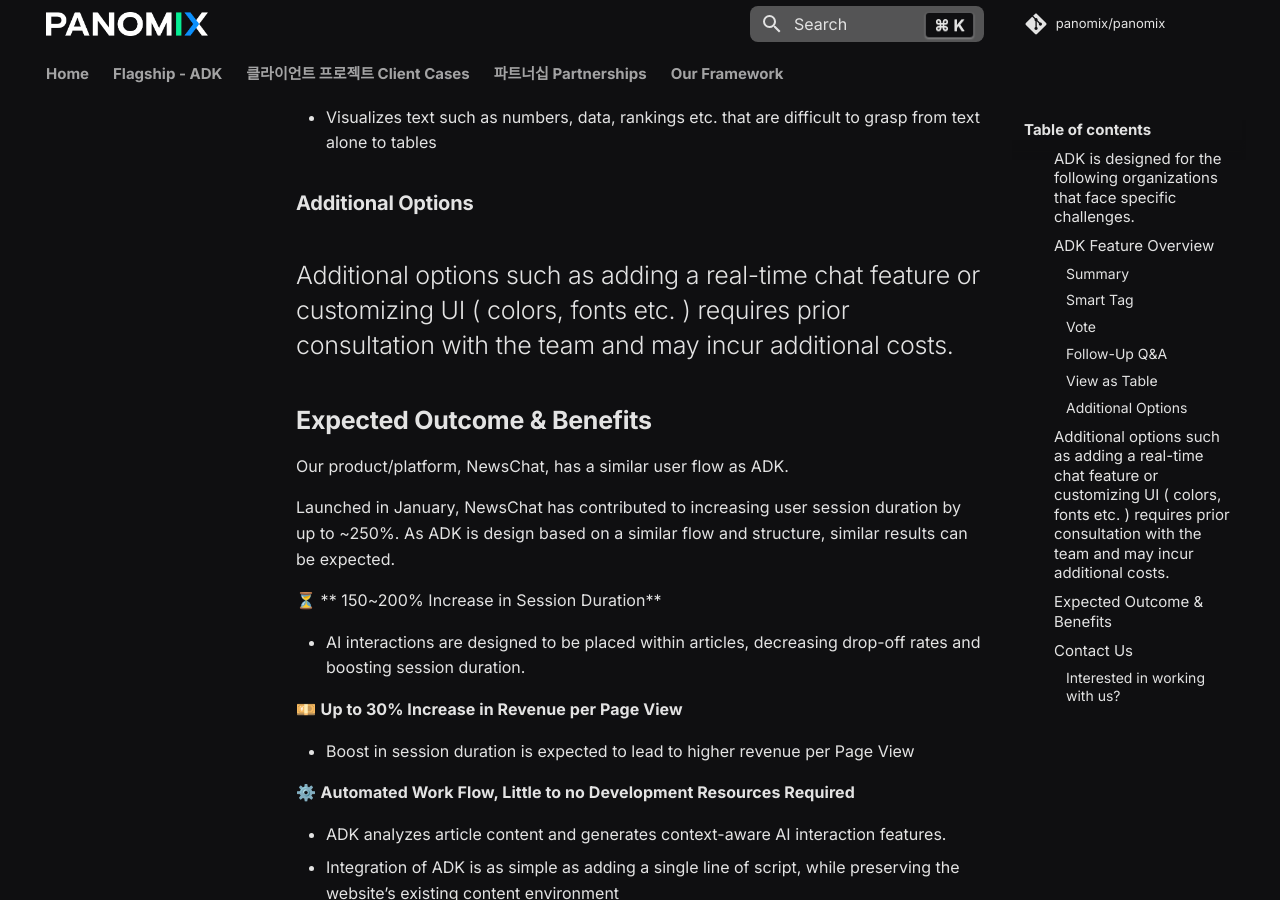
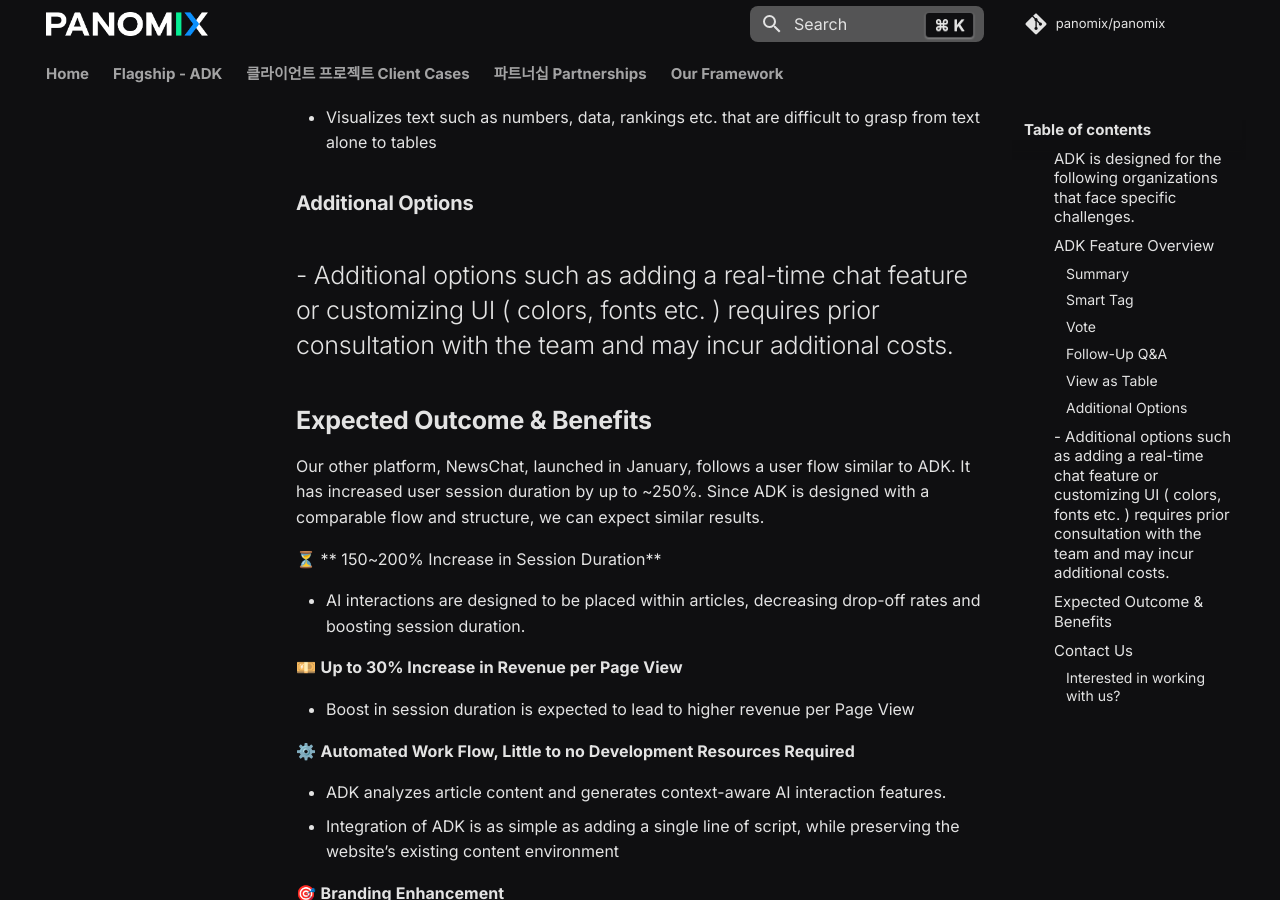
Before and after one commit to panomix/panomix, an MkDocs documentation site: the page built from docs/en/flagship.md, in a window 1280 px wide and 900 px high, scrolled down 1509 px. Built offline with MkDocs 1.6.1 and Material for MkDocs 9.7.7, drawn with Linux system fonts in a browser that asks for light colours; comment, search, counter and statistics services are not loaded.

Commit message:
Update flagship.md

```diff
--- a/docs/en/flagship.md
+++ b/docs/en/flagship.md
@@ -37,13 +37,11 @@
 - Visualizes text such as numbers, data, rankings etc. that are difficult to grasp from text alone to tables
 
 ### **Additional Options** ###
-Additional options such as adding a real-time chat feature or customizing UI ( colors, fonts etc. ) requires prior consultation with the team and may incur additional costs.
+- Additional options such as adding a real-time chat feature or customizing UI ( colors, fonts etc. ) requires prior consultation with the team and may incur additional costs.
 ---
 
 ## **Expected Outcome & Benefits** ##
-Our product/platform, NewsChat, has a similar user flow as ADK.
-
-Launched in January, NewsChat has contributed to increasing user session duration by up to ~250%. As ADK is design based on a similar flow and structure, similar results can be expected.
+Our other platform, NewsChat, launched in January, follows a user flow similar to ADK. It has increased user session duration by up to ~250%. Since ADK is designed with a comparable flow and structure, we can expect similar results.
 
 ⏳ ** 150~200% Increase in Session Duration**
 
```
